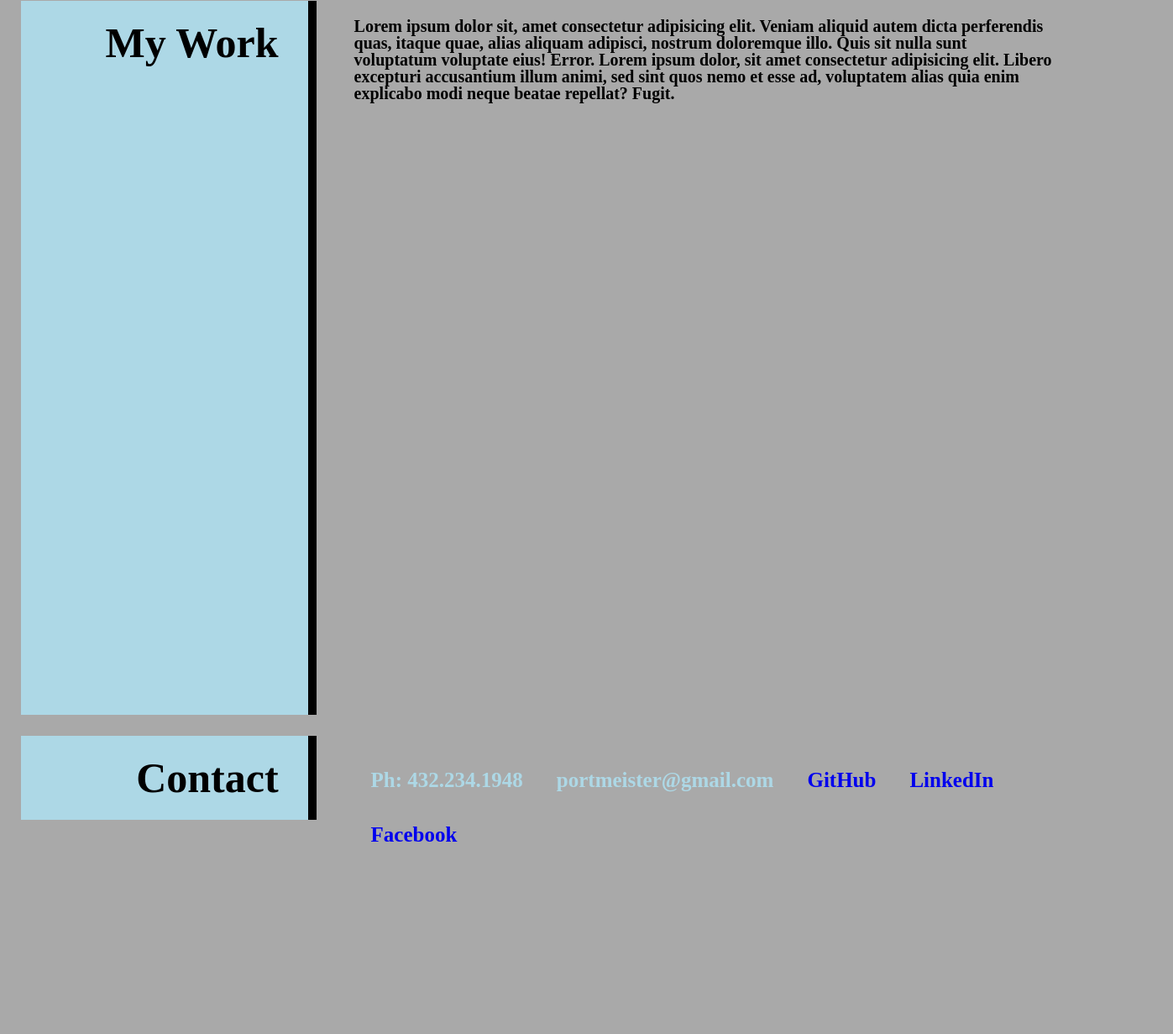
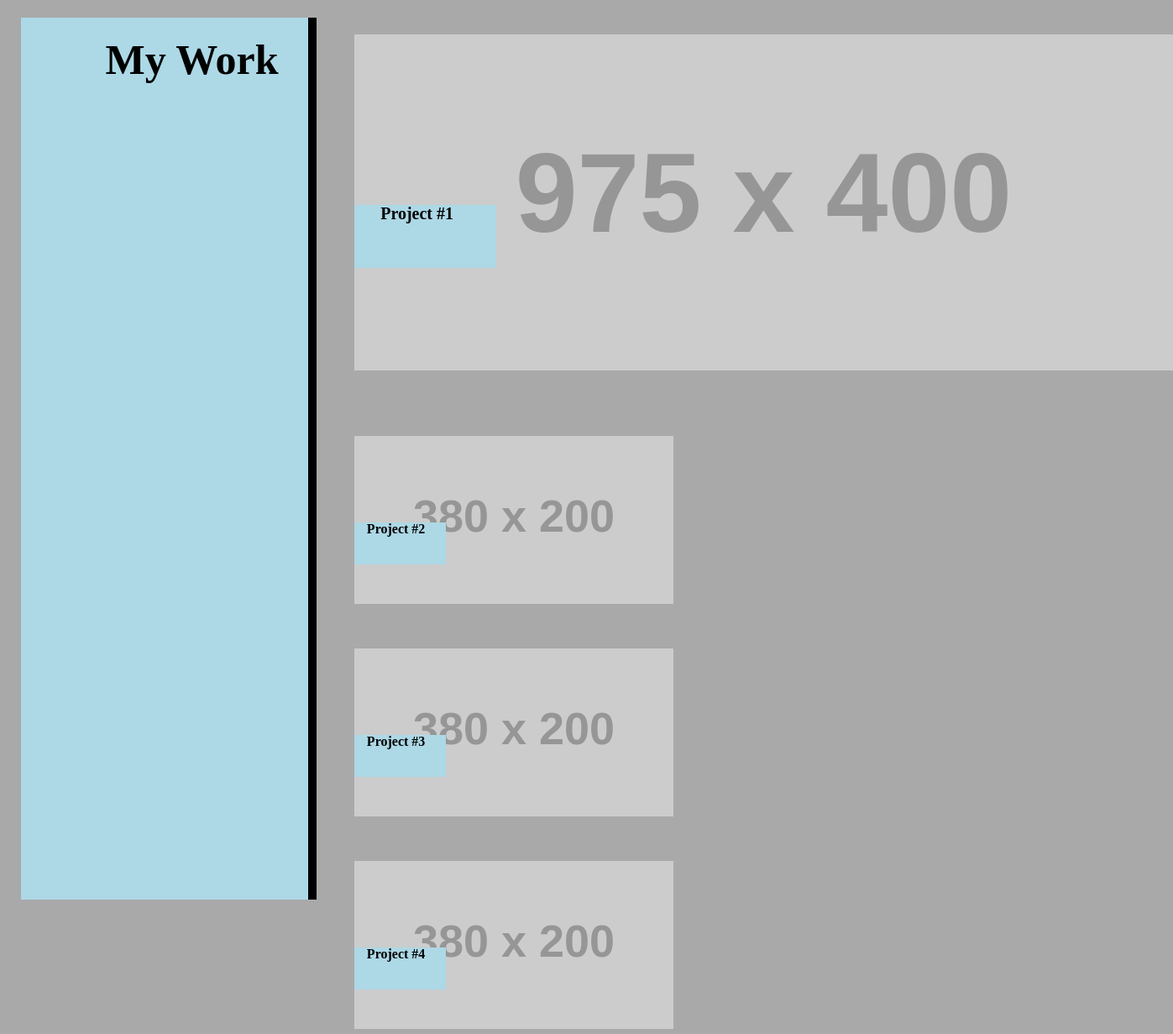
Before and after one commit to Portmeister/Portmeister.github.io, a plain HTML site: page index.html in a window 1280 px wide. Shown: the part 574-1805 px from the top of the page at 84% size, 1397 px wide, since content can reach past the window. Before the commit the page ends 1645 px from the top, so only its background shows below. Drawn offline with Linux system fonts and the light colour scheme; placeholder pictures from the web are drawn by us.

Commit message:
add about me text, placeholder images and relative image tags, and further styling

```diff
--- a/assets/css/style.css
+++ b/assets/css/style.css
@@ -25,7 +25,7 @@ header h2 {
     top: 200px;
     left:450px;
     background-color: lightblue;
-    width: 22%;
+    width: 20%;
     padding-right: 2%;
     margin: 30px 70px;
     font-size: 32px;
@@ -49,6 +49,16 @@ header li, header a {
     padding-top: 2%;
     margin-left: 25px;
     justify-content: flex-end;
+}
+
+header a {
+    background-color: black;
+    border: 3px solid lightblue;
+}
+
+div p {
+    text-indent: 50px;
+    text-align: justify;
 }
 
 header a:link, footer a:link {
@@ -96,6 +106,7 @@ div {
     padding: 25px 35px 25px 25px;
     margin: 0px 25px;
     background-color: lightblue;
+    display: flex;
     justify-content: flex-end;
 }
 
@@ -104,6 +115,7 @@ div {
     padding: 20px;
     font-size: 20px;
     font-weight: bold;
+    display: flex;
 }
 
 main {
@@ -115,7 +127,7 @@ main {
 
 .title2 {
     width: 22%;
-    height: 800px;
+    height: 1000px;
     border-right: 10px solid black;
     font-size: 50px;
     font-weight: bold;
@@ -123,6 +135,7 @@ main {
     padding: 25px 35px 25px 25px;
     margin: 0px 25px;
     background-color: lightblue;
+    display: flex;
     justify-content: flex-end;
 }
 
@@ -144,16 +157,49 @@ footer {
     padding: 25px 35px 25px 25px;
     margin: 0px 25px;
     background-color: lightblue;
+    display: flex;
     justify-content: flex-end;
 }
 
-div h3 {
+.big h3 {
+    position: relative;
+    bottom: 200px;
+    right: 0px;
+    width: 150px;
+    height: 75px;
+    background-color: lightblue;
+    padding-right: 2%;
+    margin: 0px;
+    font-size: 20px;
+    font-weight: bold;
+    text-align: center;
+    z-index: 1
+}
+
+.small h3 {
+    position: relative;
+    bottom: 100px;
+    right: 0px;
+    width: 100px;
+    height: 50px;
+    background-color: lightblue;
+    padding-right: 2%;
+    margin: 0px;
+    font-size: 16px;
+    font-weight: bold;
+    text-align: center;
+    z-index: 1
+}
+
+div h4 {
+    background-color: black;
     color: lightblue;
+    border: 3px solid lightblue;
     margin: 10px 15px 10px 0px;
-    padding: 10px 5px 10px 20px;
+    padding: 10px 5px 10px 10px;
     font-size: 25px;
     font-weight: bold;
-    justify-content: flex-end;
+    justify-content: center;
 }
 
 h3 a {
--- a/index.html
+++ b/index.html
@@ -19,21 +19,43 @@
         </ul>
         <img src="assets/images/banner.jpg" alt="banner" />
     </header>
+
     <main>
         <section id="about-me">
             <div class="title1">
                 <p>About Me</p>
             </div>
             <div class="content">
-                <p>Lorem ipsum dolor sit, amet consectetur adipisicing elit. Veniam aliquid autem dicta perferendis quas, itaque quae, alias aliquam adipisci, nostrum doloremque illo. Quis sit nulla sunt voluptatum voluptate eius! Error. Lorem ipsum dolor, sit amet consectetur adipisicing elit. Libero excepturi accusantium illum animi, sed sint quos nemo et esse ad, voluptatem alias quia enim explicabo modi neque beatae repellat? Fugit.</p>
+                <p>Born and raised in Eastern New Mexico & West Texas. Graduated Midland High School (1999). Received B.B.A. in Management from Texas Tech University (2002). Received MBA in Management from the University of Texas of the Permian Basin (2011). I love sports, backyard BBQ's, riding motorcycles & playing golf!</p>
+                <p>Have worked in the Travel Industry my entire professional career. Started with Amera Travel Network International (ATNI) as a Book Keeper (2003). Moved into and excelled in Travel Sales (2005) quickly becoming the Company's top six sigma producer. Promoted to General Sales Manager (2007). Promoted to International Operations as Business Development Manager (2009) and then President/CEO (2012-2020).</p>
             </div>
         </section>
+
         <section id="work">
             <div class=" title2">
                 <p>My Work</p>
             </div>
             <div class="content">
-                <p>Lorem ipsum dolor sit, amet consectetur adipisicing elit. Veniam aliquid autem dicta perferendis quas, itaque quae, alias aliquam adipisci, nostrum doloremque illo. Quis sit nulla sunt voluptatum voluptate eius! Error. Lorem ipsum dolor, sit amet consectetur adipisicing elit. Libero excepturi accusantium illum animi, sed sint quos nemo et esse ad, voluptatem alias quia enim explicabo modi neque beatae repellat? Fugit.</p>
+                <div class="big">
+                    <a href="https://placeholder.com" target="_blank"><img src="https://via.placeholder.com/975x400" alt="placeholder" title="placeholder" /></a>
+                    <h3>Project #1</h3>
+                </div>
+                <div class="small">
+                    <a href="https://placeholder.com" target="_blank"><img src="https://via.placeholder.com/380x200" alt="placeholder" title="placeholder" /></a>
+                    <h3>Project #2</h3>
+                </div>
+                <div class="small">
+                    <a href="https://placeholder.com" target="_blank"><img src="https://via.placeholder.com/380x200" alt="placeholder" title="placeholder" /></a>
+                    <h3>Project #3</h3>
+                </div>
+                <div class="small">
+                    <a href="https://placeholder.com" target="_blank"><img src="https://via.placeholder.com/380x200" alt="placeholder" title="placeholder" /></a>
+                    <h3>Project #4</h3>
+                </div>
+                <div class="small">
+                    <a href="https://placeholder.com" target="_blank"><img src="https://via.placeholder.com/380x200" alt="placeholder" title="placeholder" /></a>
+                    <h3>Project #5</h3>
+                </div>
             </div>
         </section>
     </main>
@@ -44,19 +66,19 @@
         </div>
         <div class="content">
             <div>
-                <h3>Ph: 432.234.1948</h3>
+                <h4>Ph: 432.234.1948</h4>
             </div>
             <div>
-                <h3>portmeister@gmail.com</h3>
+                <h4>portmeister@gmail.com</h4>
             </div>
             <div>
-                <h3><a href="https://github.com/Portmeister" target="_blank">GitHub</a></h3>
+                <h4><a href="https://github.com/Portmeister" target="_blank">GitHub</a></h4>
             </div>
             <div>
-                <h3><a href="https://www.linkedin.com/in/carrolwporter/" target="_blank">LinkedIn</a></h3>
+                <h4><a href="https://www.linkedin.com/in/carrolwporter/" target="_blank">LinkedIn</a></h4>
             </div>
             <div>
-                <h3><a href="https://www.facebook.com/carrol.w.porter/" target="_blank">Facebook</a></h3>
+                <h4><a href="https://www.facebook.com/carrol.w.porter/" target="_blank">Facebook</a></h4>
             </div>
         </div>
     </footer>
```
